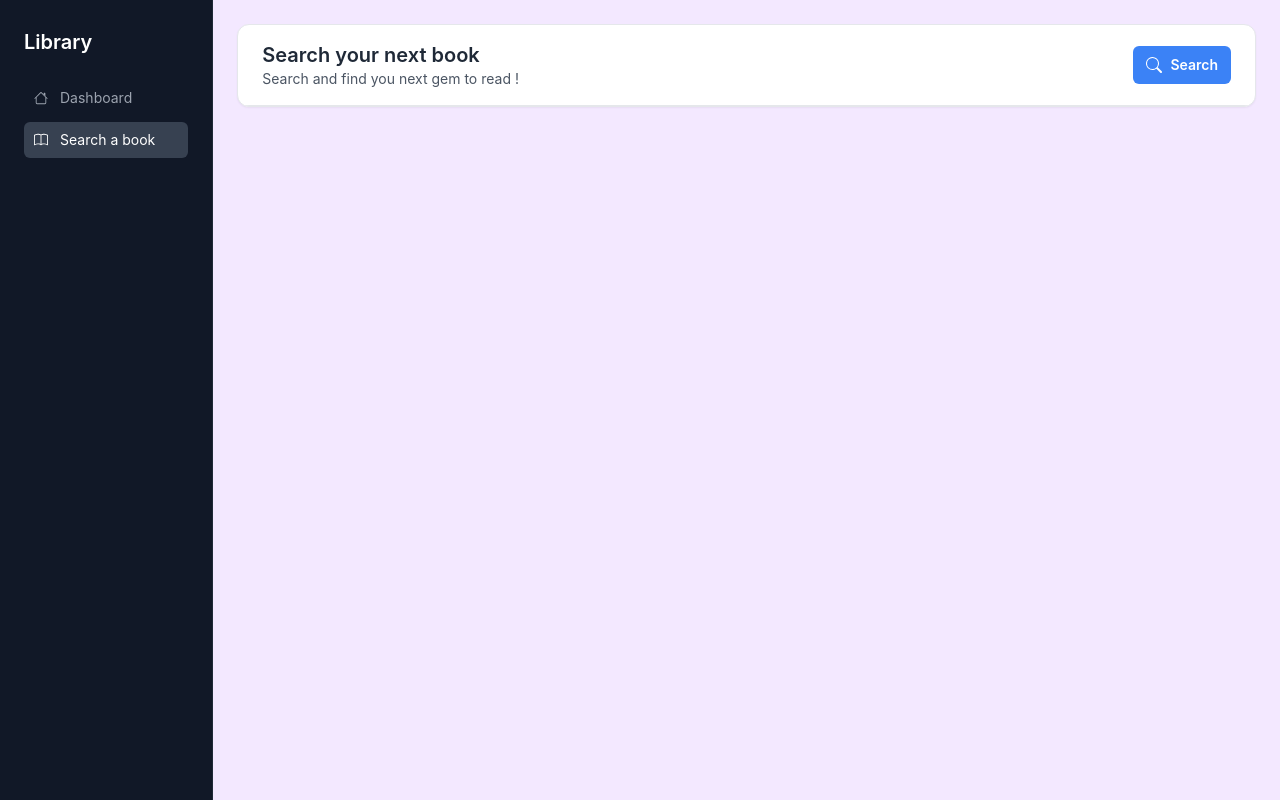
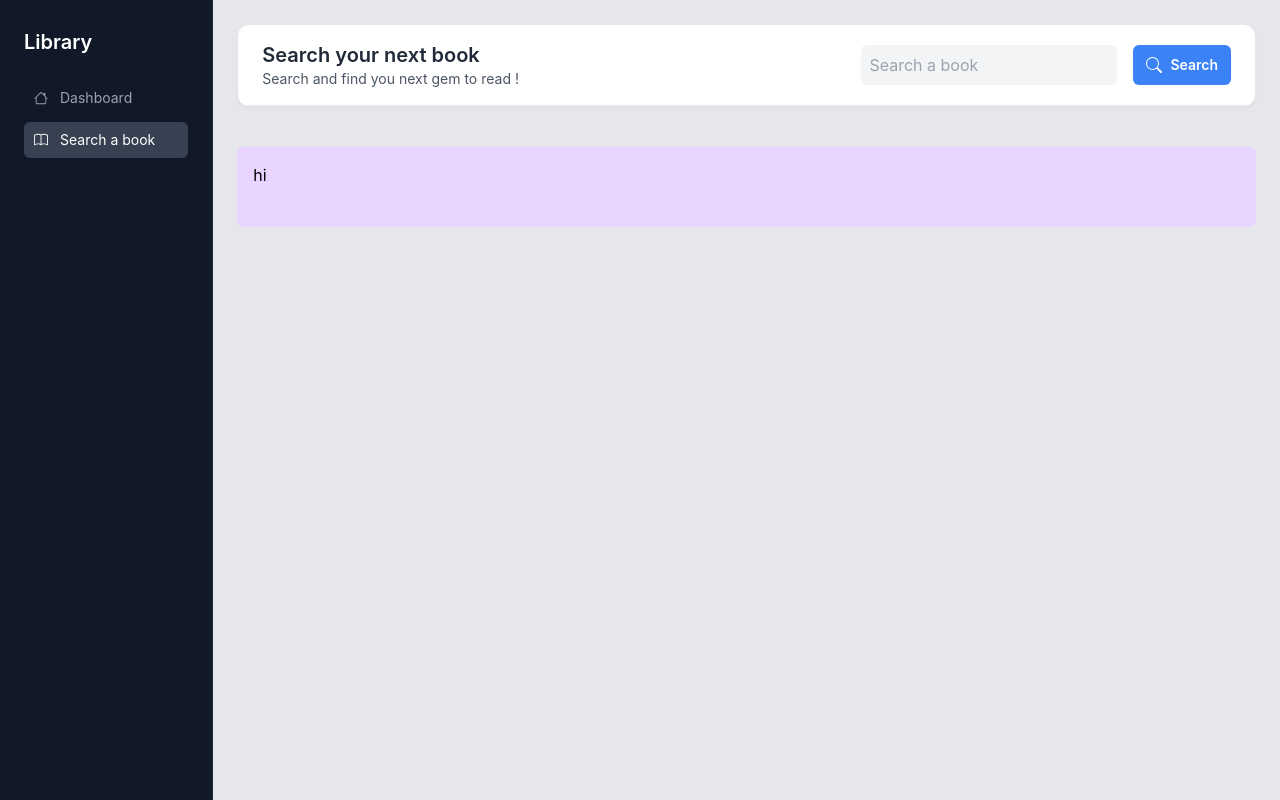
Before and after one commit to williambaele/redux-books, a React (Create React App) app: page / in a window 1280 px wide. Both pictures are taken after a click on the element "Search a book". Built offline with nearby package versions, Linux system fonts and the light colour scheme.

Commit message:
added search card

```diff
--- /dev/null
+++ b/src/components/BookCard.js
@@ -0,0 +1,11 @@
+import React from "react";
+
+const BookCard = () => {
+  return (
+    <div className="w-full h-20 p-4 bg-purple-200 rounded-md">
+      <p>hi</p>
+    </div>
+  );
+};
+
+export default BookCard;
--- a/src/components/SearchBook.js
+++ b/src/components/SearchBook.js
@@ -1,9 +1,14 @@
 import React from 'react';
 import SearchForm from "./SearchForm.js"
+import BookCard from './BookCard.js';
+
 const SearchBook = () => {
   return (
-    <div className="w-full h-full p-6 bg-purple-100">
+    <div className="w-full h-full p-6">
       <SearchForm/>
+      <div className="grid gap-4 py-10">
+        <BookCard/>
+      </div>
     </div>
   );
 };
--- a/src/components/SearchForm.js
+++ b/src/components/SearchForm.js
@@ -1,8 +1,9 @@
-import React from "react";
+import React, { useState } from "react";
 
 const SeachForm = () => {
+  const [search, setSearch] = useState("");
   return (
-    <div className="w-full h-full">
+    <div className="w-full h-max">
       <div class="flex flex-col">
         <div class="-m-1.5 overflow-x-auto">
           <div class="p-1.5 w-full inline-block align-middle">
@@ -16,9 +17,15 @@ const SeachForm = () => {
                     Search and find you next gem to read !
                   </p>
                 </div>
-                <div>
-                  <div class="inline-flex gap-x-2">
-                    <div class="cursor-pointer py-2 px-3 inline-flex justify-center items-center gap-2 rounded-md border border-transparent font-semibold bg-blue-500 text-white hover:bg-blue-600 focus:outline-none focus:ring-2 focus:ring-blue-500 focus:ring-offset-2 transition-all text-sm dark:focus:ring-offset-gray-800">
+                <div className="flex gap-4">
+                  <input
+                    onChange={(e) => setSearch(e.target.value)}
+                    placeholder="Search a book"
+                    type="text"
+                    className="py-2 pl-2 bg-gray-100 rounded-md outline-none text-md"
+                  />
+                  <div class="flex-1 inline-flex gap-x-2">
+                    <div class="cursor-pointer py-2 px-3 inline-flex justify-center items-center gap-2 rounded-md border border-transparent font-semibold bg-blue-500 text-white hover:bg-blue-600 focus:outline-none focus:ring-2 focus:ring-blue-500 focus:ring-offset-2 transition-all text-sm">
                       <svg
                         xmlns="http://www.w3.org/2000/svg"
                         width="16"
```
